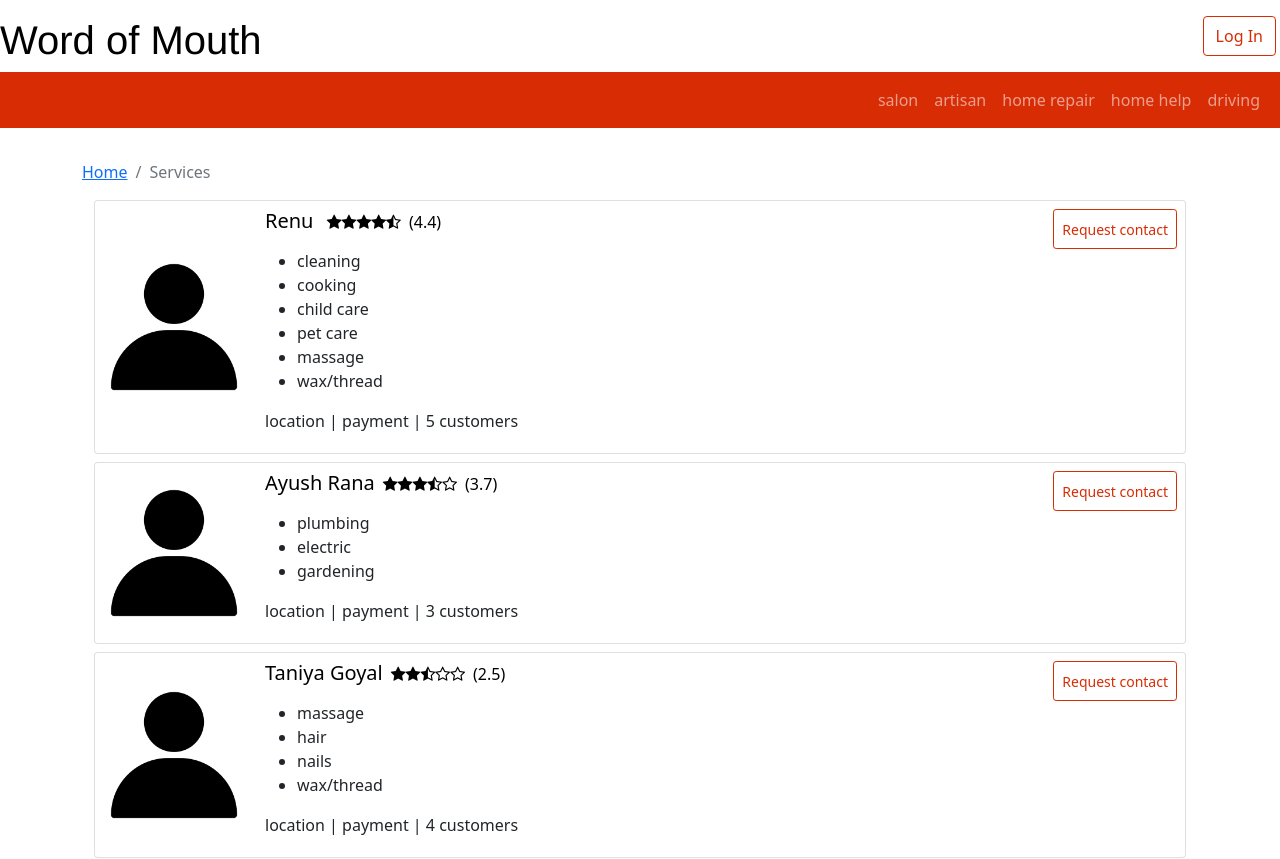
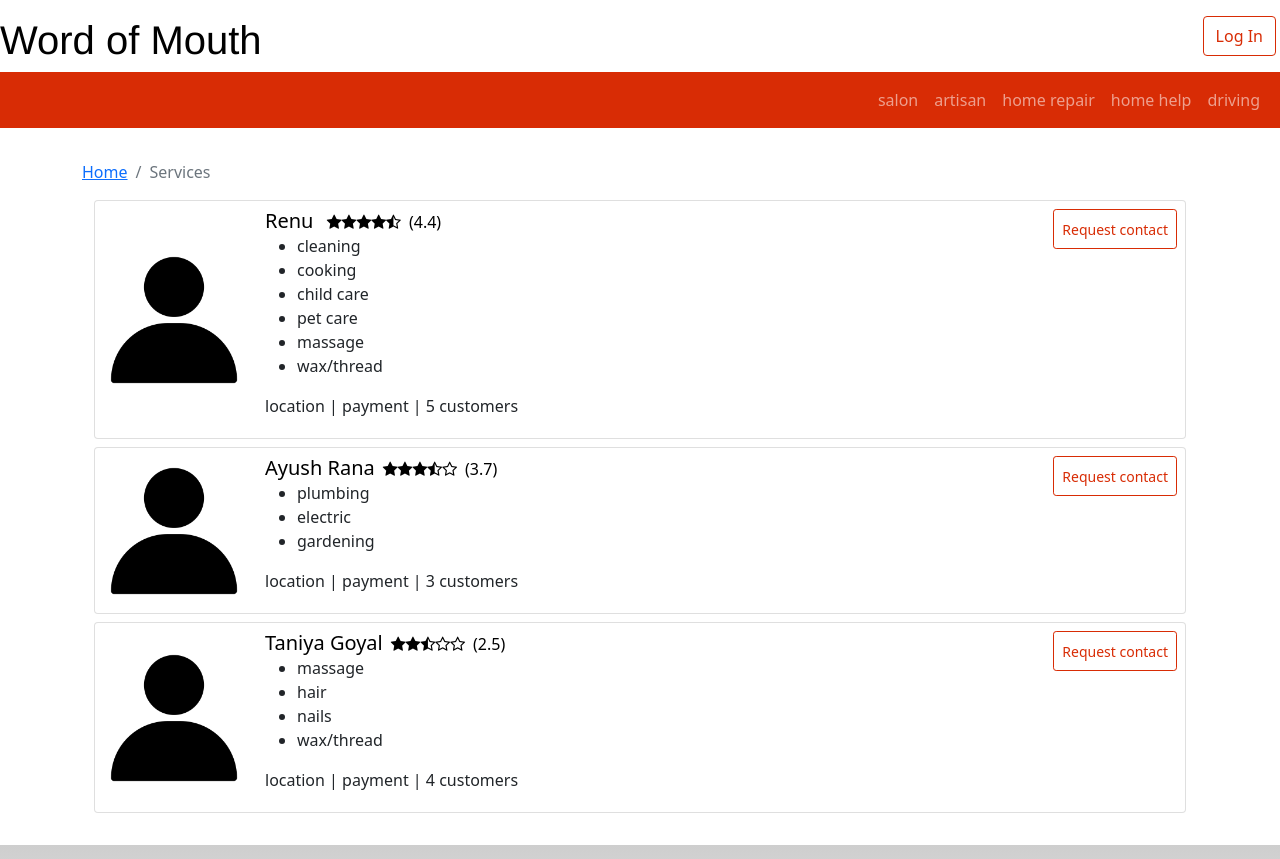
Before and after one commit to sruthiravindra/wordofmouth, a React (Create React App) app: page /services in a window 1280 px wide. Shown: the top 859 px of the page. Built offline with nearby package versions, Linux system fonts and the light colour scheme.

Commit message:
contacts + conditional rendering of contact info

```diff
--- a/src/App.css
+++ b/src/App.css
@@ -77,6 +77,7 @@ div .btn {
   color: #d82c05;
   background-color: rgba(255, 255, 255, 0.425);
   border: #d82c05 1px solid;
+  height: 40px;
 }
 
 .red-link {
--- a/src/app/shared/USERS.js
+++ b/src/app/shared/USERS.js
@@ -46,8 +46,8 @@ export const USERS = [
         password: 'hijklmn',
         firstName: 'Renu',
         lastName: '',
-        email: '',
-        phone: '',
+        email: 'renu@email.com',
+        phone: '555-555-5555',
         profilePic: profilePicDefault,
         worker: true,
         rating: 4.4,
@@ -60,8 +60,8 @@ export const USERS = [
         password: '555555',
         firstName: 'Ayush',
         lastName: 'Rana',
-        email: '',
-        phone: '',
+        email: 'ayush@email.com',
+        phone: '666-666-6666',
         profilePic: profilePicDefault,
         worker: true,
         rating: 3.7,
@@ -74,8 +74,8 @@ export const USERS = [
         password: '77777',
         firstName: 'Taniya',
         lastName: 'Goyal',
-        email: '',
-        phone: '',
+        email: 'taniya@email.com',
+        phone: '888-888-8888',
         profilePic: profilePicDefault,
         worker: true,
         rating: 2.5,
--- /dev/null
+++ b/src/features/Users/ContactCard.js
@@ -0,0 +1,42 @@
+import { Card, Button, Col, Row } from 'reactstrap';
+import { Link } from 'react-router-dom';
+import StarRating from '../Reviews/StarRating';
+import ServiceList from '../services/ServiceList';
+
+const ContactCard = ({ contact }) => {
+    const {firstName, lastName, profilePic, id, rating, contacts, services, email, phone} = contact;
+
+    return (
+        <>
+            <Card className='mb-2'>
+                <div className='d-flex align-items-center p-1'>
+                    <div class='flex-shrink-0'>
+                        <img
+                        src={profilePic}
+                        alt='profile picture'
+                        width='150px'/>
+                    </div>
+                    <div class='flex-grow-1 ms-3'>
+                        <Row className='mt-1'>
+                            <Col className='sm-8'>
+                                <Link to={`/services/${id}`} className='unstyledLink'>
+                                    <h5 className='d-inline'>{firstName} {lastName}</h5>
+                                    <StarRating rating={rating}/><p className='d-inline'>({rating})</p>
+                                </Link>
+                                <ServiceList serviceIds={services}/>
+                            </Col>
+                            <Col className='sm-4 d-flex justify-content-end'>
+                                <div clasName='text-end'>
+                                    <Button className='d-block mb-1'>{phone}</Button>
+                                    <Button className='d-block'>{email}</Button>
+                                </div>
+                            </Col>
+                        </Row>
+                    </div>
+                </div>
+            </Card>
+        </>
+    )
+};
+
+export default ContactCard;
--- /dev/null
+++ b/src/features/Users/ContactList.js
@@ -0,0 +1,23 @@
+import ContactCard from './ContactCard';
+import { selectUsersByUserIdArray } from "../users/UsersSlice";
+import { useSelector } from "react-redux";
+import { Container } from "reactstrap";
+
+const ContactList = ({ userIdArray }) => {
+    const contacts = useSelector(selectUsersByUserIdArray(userIdArray));
+    console.log(contacts);
+
+    return(
+        <Container>
+            {
+                contacts.map((contact) => {
+                    return (
+                        <ContactCard contact={contact} key={contact.id}/>
+                    )
+                })
+            }
+        </Container>
+    )
+};
+
+export default ContactList;
--- a/src/features/Users/UsersSlice.js
+++ b/src/features/Users/UsersSlice.js
@@ -37,3 +37,12 @@ export const selectUserById = (id) => (state) => {
 export const selectUserByEmailPassword = ({email, password}) => (state) => {
     return state.users.usersArray.filter((user)=> user.email === email && user.password === password);
 };
+export const selectUsersByUserIdArray = (userIdArray) => (state) => {
+    const userArray = [];
+    state.users.usersArray.map(
+        (user) => {
+            if (userIdArray.includes(user.id)) userArray.push(user);
+        }
+    );
+    return userArray;
+};
--- a/src/features/Workers/WorkerCard.js
+++ b/src/features/Workers/WorkerCard.js
@@ -1,11 +1,13 @@
 import { Card, Button, Col, Row } from 'reactstrap';
 import { Link } from 'react-router-dom';
-import styles from './WorkerCard.css';
 import StarRating from '../Reviews/StarRating';
 import ServiceList from '../services/ServiceList';
+import { selectCurrentUser } from '../user/userSlice';
+import { useSelector } from 'react-redux';
 
 const WorkerCard = ({ worker }) => {
-    const {firstName, lastName, profilePic, id, rating, contacts, services} = worker;
+    const {firstName, lastName, profilePic, id, rating, contacts, services, phone, email} = worker;
+    const currentUser = useSelector(selectCurrentUser);
 
     return (
         <Card className='mb-2'>
@@ -23,13 +25,20 @@ const WorkerCard = ({ worker }) => {
                                 <h5 className='d-inline'>{firstName} {lastName}</h5>
                                 <StarRating rating={rating}/><p className='d-inline'>({rating})</p>
                             </Link>
+                            <ServiceList serviceIds={services}/>
+                            <p>location  |  payment  |  {contacts.length} customers</p>
                         </Col>
                         <Col className='d-flex justify-content-end pe-3'>
-                            <Button className='btn-sm'>Request contact</Button>
+                            {
+                                (currentUser && currentUser.contacts.includes(id)) ?
+                                    (<div className='text-end'>
+                                        <Button className='btn-sm mb-1 d-block'>{phone}</Button>
+                                        <Button className='btn-sm d-block'>{email}</Button>
+                                    </div>) :
+                                (<Button className='btn-sm'>Request contact</Button>)
+                            }
                         </Col>
                     </Row>
-                    <ServiceList serviceIds={services}/>
-                    <p>location  |  payment  |  {contacts.length} customers</p>
                 </div>
             </div>
         </Card>
--- a/src/pages/ContactsPage.js
+++ b/src/pages/ContactsPage.js
@@ -1,9 +1,14 @@
 import { Container } from 'reactstrap'
+import { selectCurrentUser } from '../features/user/userSlice';
+import { useSelector } from 'react-redux';
+import ContactList from '../features/users/ContactList';
 
 const ContactsPage = () => {
+    const currentUser = useSelector(selectCurrentUser);
+
     return (
         <Container>
-            Contacts Page
+            <ContactList userIdArray={currentUser.contacts} />
         </Container>
     )
 };
--- a/src/pages/WorkerProfilePage.js
+++ b/src/pages/WorkerProfilePage.js
@@ -2,6 +2,7 @@ import { Container, Row, Col, Button } from "reactstrap";
 import { selectUserById } from "../features/users/UsersSlice";
 import { useParams } from "react-router-dom";
 import { useSelector } from "react-redux/es/hooks/useSelector";
+import { selectCurrentUser } from "../features/user/userSlice";
 import SubHeader from "../components/SubHeader";
 import StarRating from "../features/Reviews/StarRating";
 import ServiceList from "../features/services/ServiceList";
@@ -13,7 +14,7 @@ import WorkerImageGallery from "../features/Workers/WorkerImageGallery";
 const WorkerProfilePage = () => {
     const { userId } = useParams();
     const user = useSelector(selectUserById(userId));
-    console.log(user);
+    const currentUser = useSelector(selectCurrentUser);
 
     return (
         <Container>
@@ -34,7 +35,14 @@ const WorkerProfilePage = () => {
                             <p class='d-inline'>{user.rating}</p>
                         </Col>
                         <Col className='d-flex justify-content-end'>
-                            <Button className='btn-sm'>Request contact</Button>
+                            {
+                                (currentUser && currentUser.contacts.includes(user.id)) ?
+                                    (<div className='text-end'>
+                                        <Button className='btn-sm mb-1 d-block'>{user.phone}</Button>
+                                        <Button className='btn-sm d-block'>{user.email}</Button>
+                                    </div>) :
+                                (<Button className='btn-sm'>Request contact</Button>)
+                            }
                         </Col>
                     </Row>
                     <Row>
```
